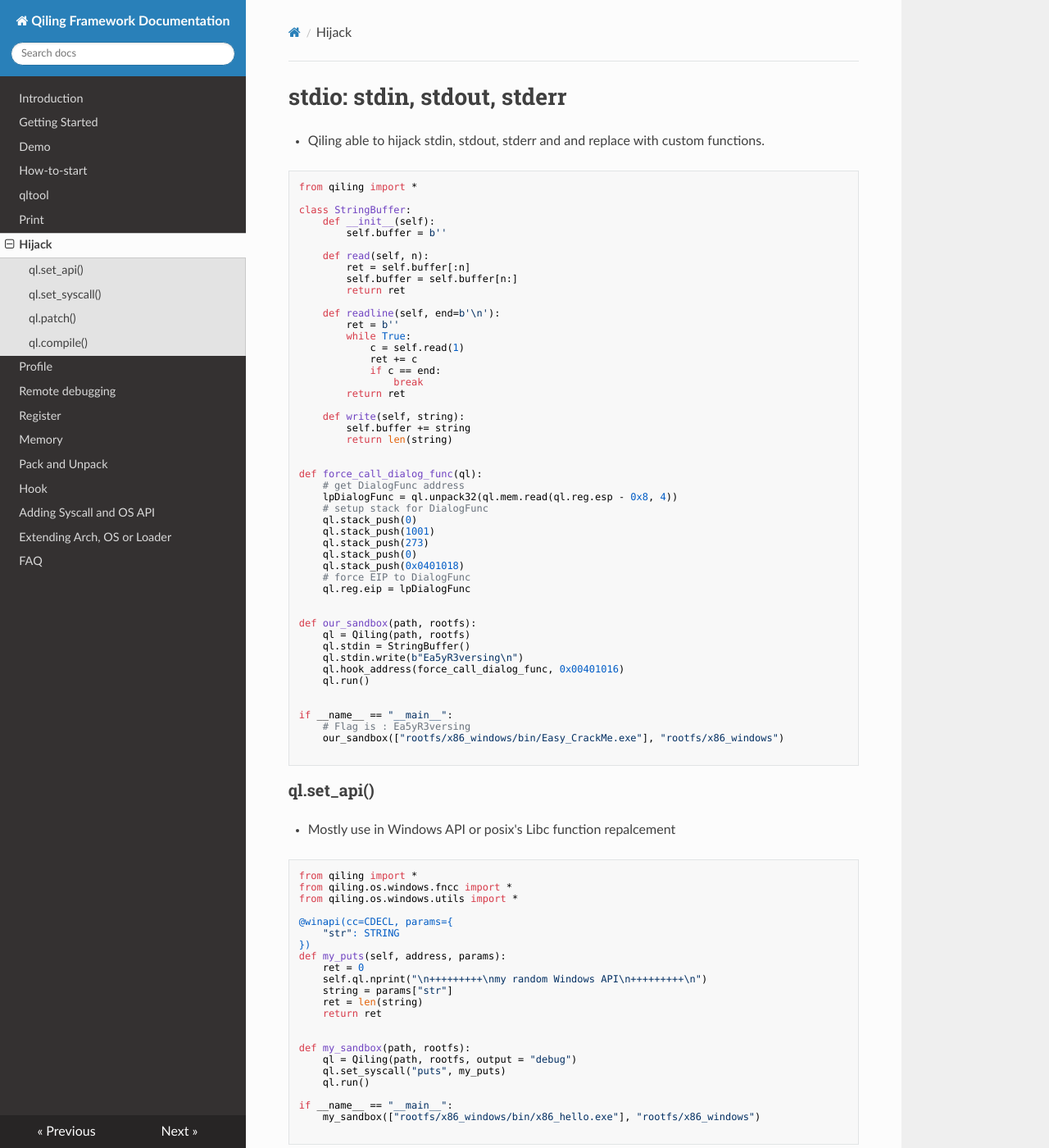
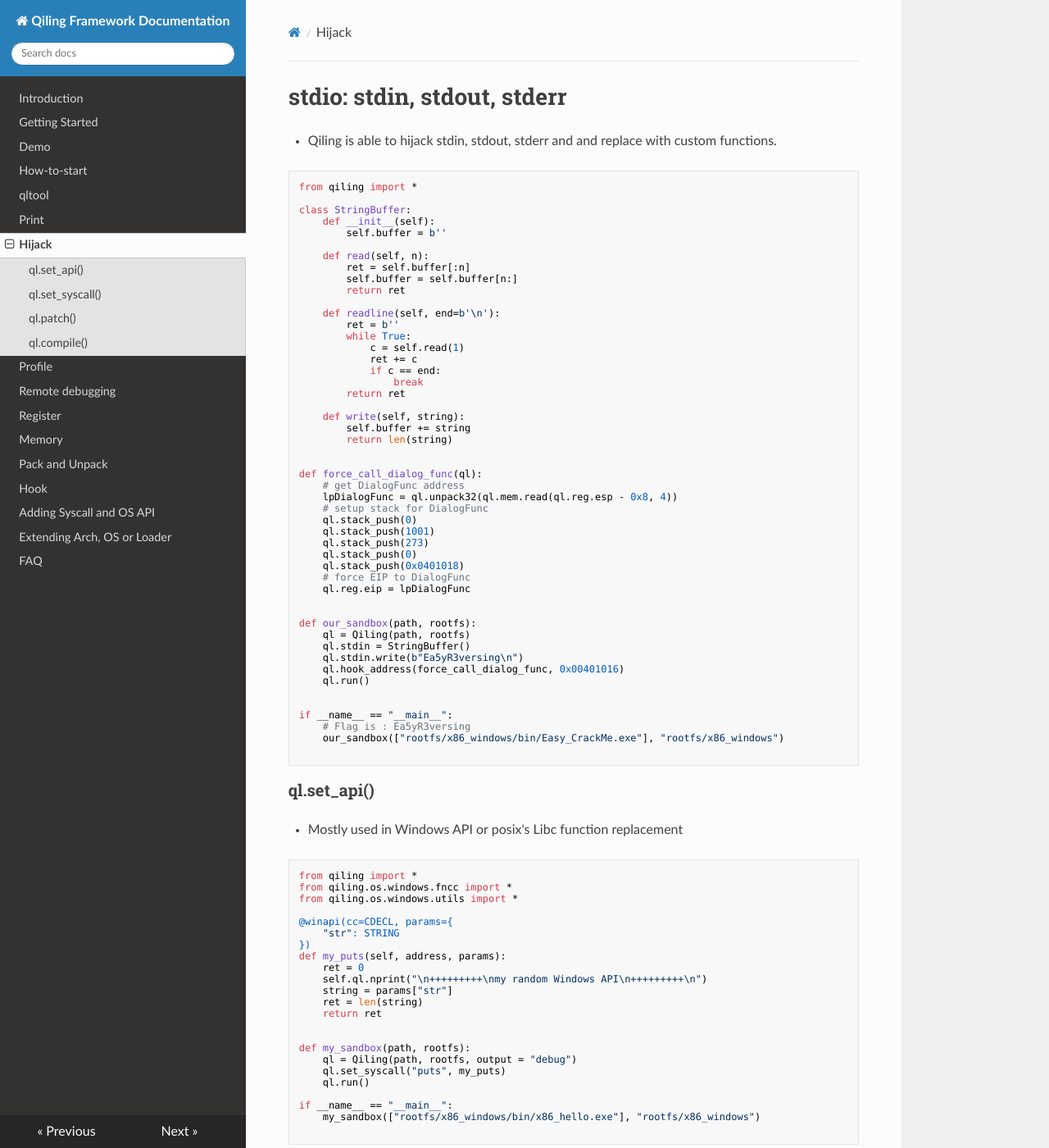
Before and after one commit to qilingframework/rtfd.io, an MkDocs documentation site: the page built from docs/hijack.md, in a window 1280 px wide and 1400 px high. Shown: the whole window at 82% size. Built offline with MkDocs 1.6.1, drawn with Linux system fonts in a browser that asks for light colours; nearby versions of some CDN libraries; some of the changed text lies outside the part shown.

Commit message:
Update hijack.md

````diff
--- a/docs/hijack.md
+++ b/docs/hijack.md
@@ -4,7 +4,7 @@ title: Hijack
 
 # stdio: stdin, stdout, stderr
 
-- Qiling able to hijack stdin, stdout, stderr and and replace with custom functions.
+- Qiling is able to hijack stdin, stdout, stderr and and replace with custom functions.
 
 ```python
 from qiling import *
@@ -62,7 +62,7 @@ if __name__ == "__main__":
 
 ### ql.set_api()
 
-- Mostly use in Windows API or posix's Libc function repalcement
+- Mostly used in Windows API or posix's Libc function replacement
 
 ```python
 from qiling import *
````
Also changed, not shown: other parts of docs/hijack.md (+1 -1 lines).
